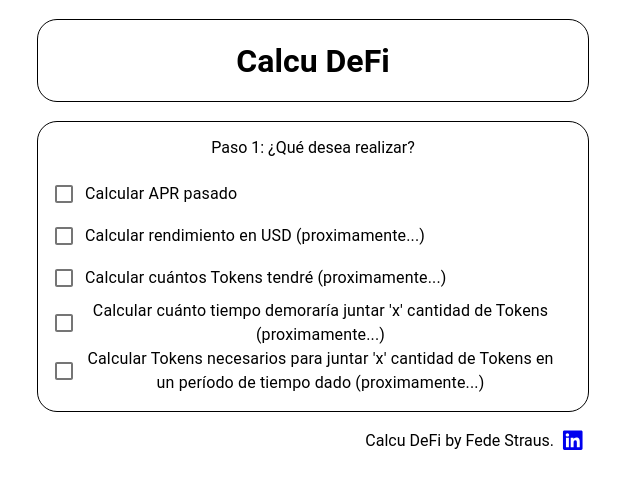
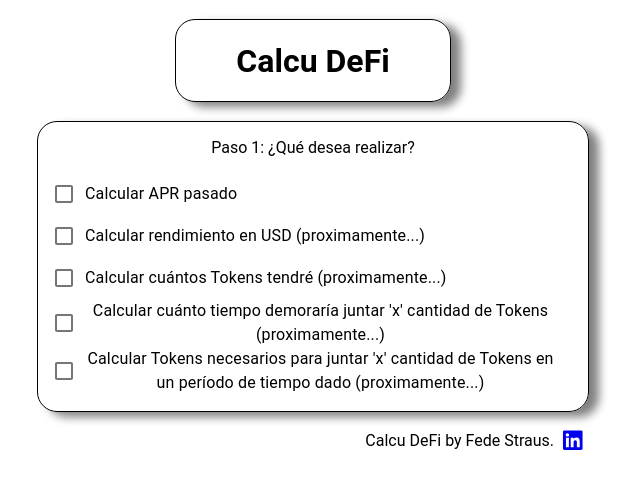
Before and after one commit to ape-fede/calcudefi, a React (Create React App) app: page / in a window 1280 px wide. Shown: the top 488 px of the page, without its empty margins (327-967 px from the left). Built offline with nearby package versions, Linux system fonts and the light colour scheme.

Commit message:
border shadow

```diff
--- a/src/App.js
+++ b/src/App.js
@@ -8,6 +8,7 @@ const borderStyle = {
 	border: '1px solid',
 	marginTop: '1em',
 	borderRadius: '20px',
+	boxShadow: '10px 5px 10px grey',
 }
 
 function App() {
@@ -16,9 +17,13 @@ function App() {
 			<Container maxWidth="sm" style={{textAlign: 'center'}}>
 				<Grid
 					container
-					style={{marginTop: '0.2em', marginBottom: '0.2em'}}
+					style={{
+						marginTop: '0.2em',
+						marginBottom: '0.2em',
+						justifyContent: 'center',
+					}}
 				>
-					<Grid item xs={12}>
+					<Grid item xs={6}>
 						<Box style={borderStyle}>
 							<Header />
 						</Box>
--- a/src/components/DepositedTokenSection.jsx
+++ b/src/components/DepositedTokenSection.jsx
@@ -30,6 +30,7 @@ const borderStyle = {
 	border: '1px solid',
 	marginTop: '1em',
 	borderRadius: '20px',
+	boxShadow: '10px 5px 10px grey',
 }
 
 const DepositedTokenSection = () => {
```
